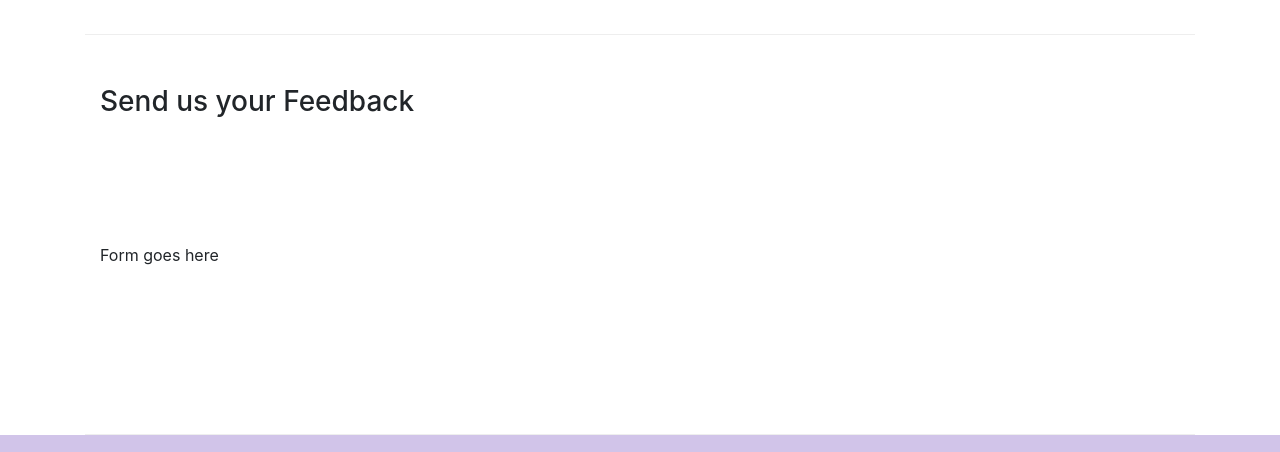
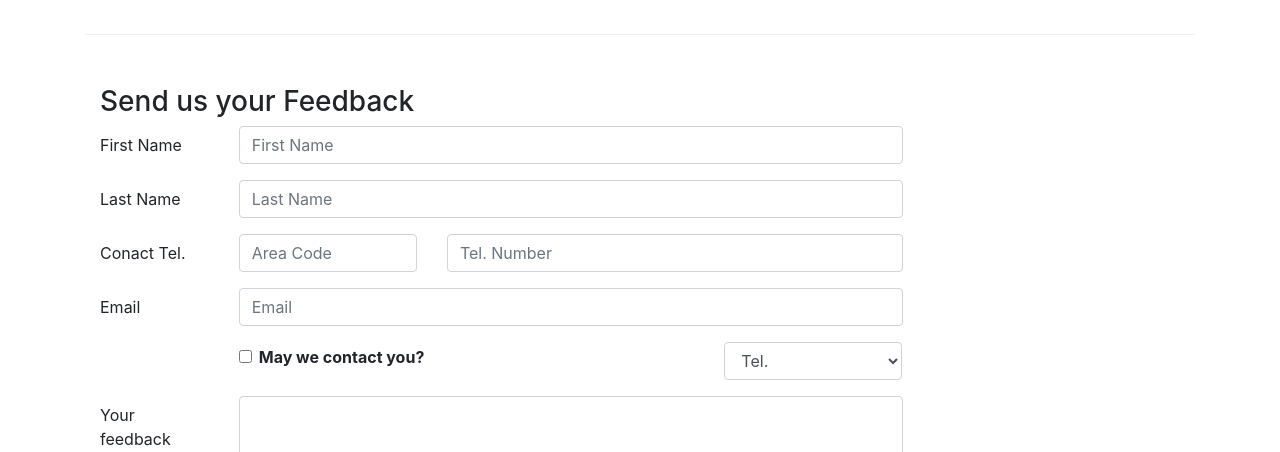
Before and after one commit to Katona/Bootstrap4, a website: page contactus.html in a window 1280 px wide. Shown: the part 830-1282 px from the top of the page. Drawn offline with nearby package versions, Linux system fonts and the light colour scheme.

Commit message:
Add contact us form

```diff
--- a/contactus.html
+++ b/contactus.html
@@ -92,7 +92,61 @@
               <h3>Send us your Feedback</h3>
            </div>
             <div class="col-12 col-md-9">
-                Form goes here
+                <form>
+                    <div class="form-group row">
+                        <label for="firstname" class="col-md-2 col-form-label">First Name</label>
+                        <div class="col-md-10">
+                            <input type="text" class="form-control" id="firstname" name="firstname" placeholder="First Name" />
+                        </div>
+                    </div>
+                    <div class="form-group row">
+                        <label for="lastname" class="col-md-2 col-form-label">Last Name</label>
+                        <div class="col-md-10">
+                            <input type="text" class="form-control" id="lastname" name="lastname" placeholder="Last Name" />
+                        </div>
+
+                    </div>
+                    <div class="form-group row">
+                        <label for="telnum" class="col-12 col-md-2 col-form-label">Conact Tel.</label>
+                        <div class="col-5 col-md-3">
+                            <input type="tel" class="form-control" id="areacode" name="areacode" placeholder="Area Code" />
+                        </div>
+                        <div class="col-7 col-md-7">
+                            <input type="tel" class="form-control" id="telnum" name="telnum" placeholder="Tel. Number" />
+                        </div>
+                    </div>
+                    <div class="form-group row">
+                        <label for="emailid" class="col-md-2 col-form-label">Email</label>
+                        <div class="col-md-10">
+                            <input type="email" class="form-control" id="emailid" name="emailid" placeholder="Email" />
+                        </div>
+                    </div>
+                    <div class="form-group row align-items-center">
+                        <div class="col-md-6 offset-md-2">
+                            <div class="form-check">
+                                <input type="checkbox" class="form-check-input" name="approve" id="approve" />
+                                <label class="form-check-approve" for="approve"><strong>May we contact you?</strong></label>
+                            </div>
+                        </div>
+                        <div class="col-md-3 offset-md-1">
+                            <select class="form-control">
+                                <option>Tel.</option>
+                                <option>Email</option>
+                            </select>
+                        </div>
+                    </div>
+                    <div class="form-group row">
+                        <label for="feedback" class="col-md-2 col-form-label">Your feedback</label>
+                        <div class="col-md-10">
+                            <textarea class="form-control" id="feedback" name="feedback" rows="12"></textarea>
+                        </div>
+                    </div>
+                    <div class="form-group row">
+                        <div class="offset-md-2 col-md-10">
+                            <button type="submit" class="btn btn-primary">Send Feedback</button>
+                        </div>
+                    </div>
+                </form>
             </div>
              <div class="col-12 col-md">
             </div>
```
